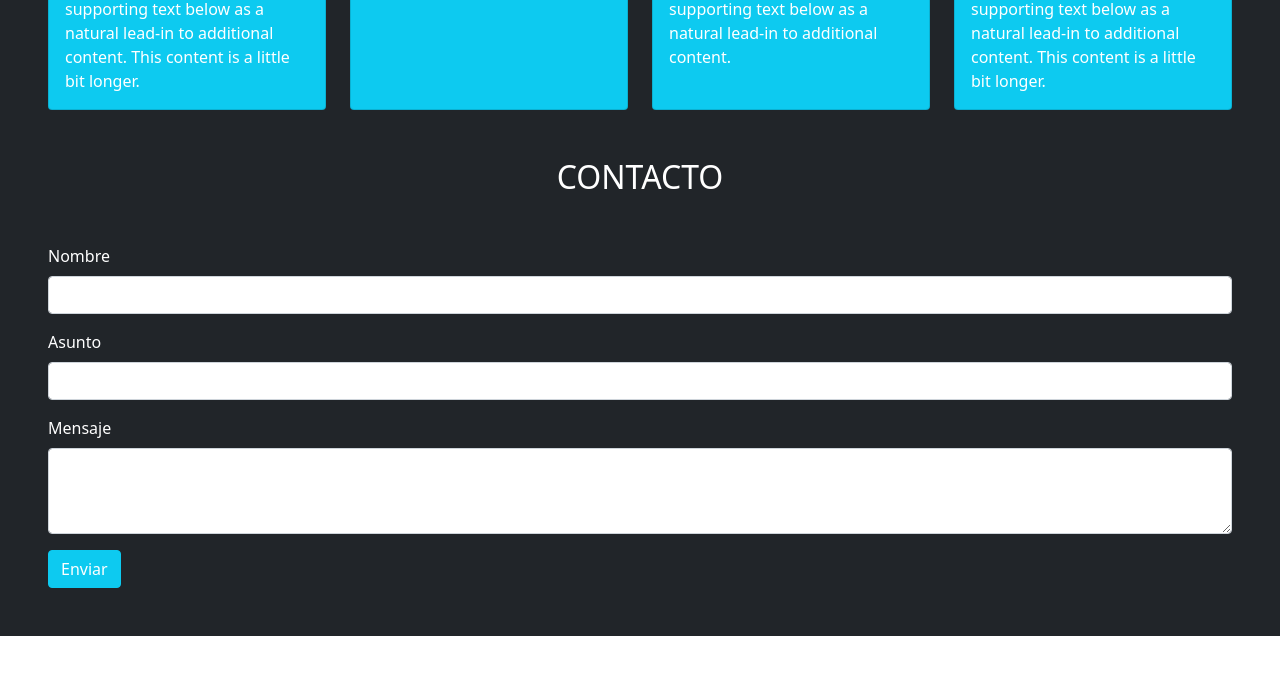
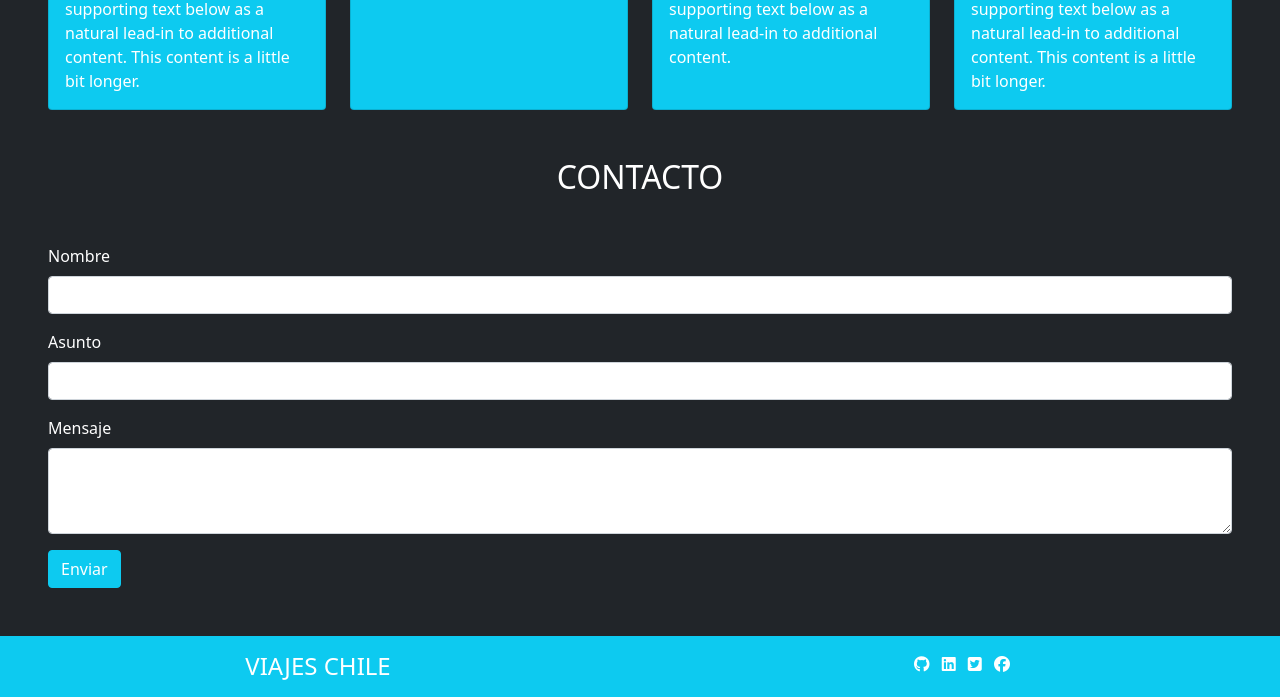
Before and after one commit to danielmunozlorca/actualizacion-viajes-chile, a plain HTML site: page index.html in a window 1280 px wide. Shown: the part 1925-2622 px from the top of the page. Before the commit the page ends 2561 px from the top, so only its background shows below. Drawn offline with nearby package versions, Linux system fonts and the light colour scheme; a script that the page names is missing.

Commit message:
agrega footer

```diff
--- a/index.html
+++ b/index.html
@@ -199,7 +199,20 @@
 
 
     <!--El footer no lleva div según retroalimentación  -->
-    <footer></footer>
+    <footer class="p-2 bg-info">
+        <div class="row">
+            <div class="col-6 div-footer text-white text-center mt-2">
+                <h4>VIAJES CHILE</h4>
+            </div>
+            <div class="col-6 text-center mt-2">
+                <i class="fa-brands fa-github m-1"></i>
+                <i class="fa-brands fa-linkedin m-1"></i>
+                <i class="fa-brands fa-square-twitter m-1"></i>
+                <i class="fa-brands fa-facebook m-1"></i>
+            </div>
+        </div>
+        </div>
+    </footer>
 
 
 
```
